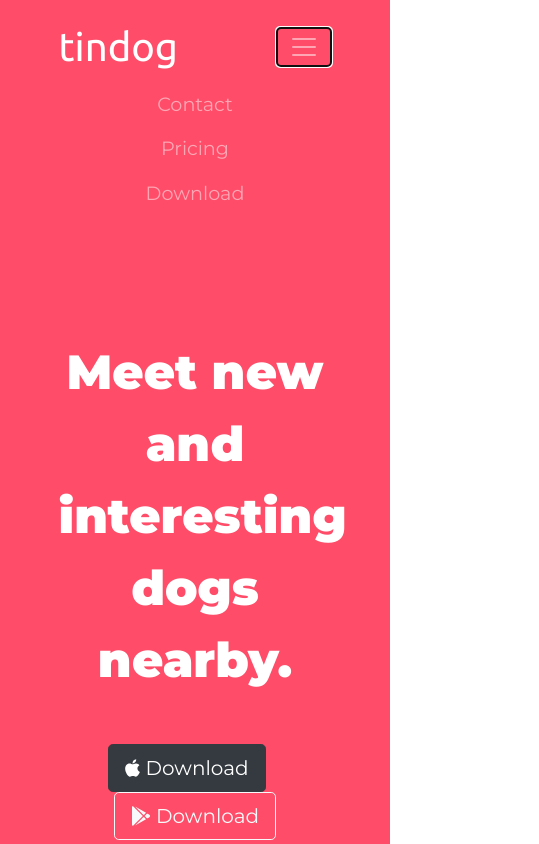
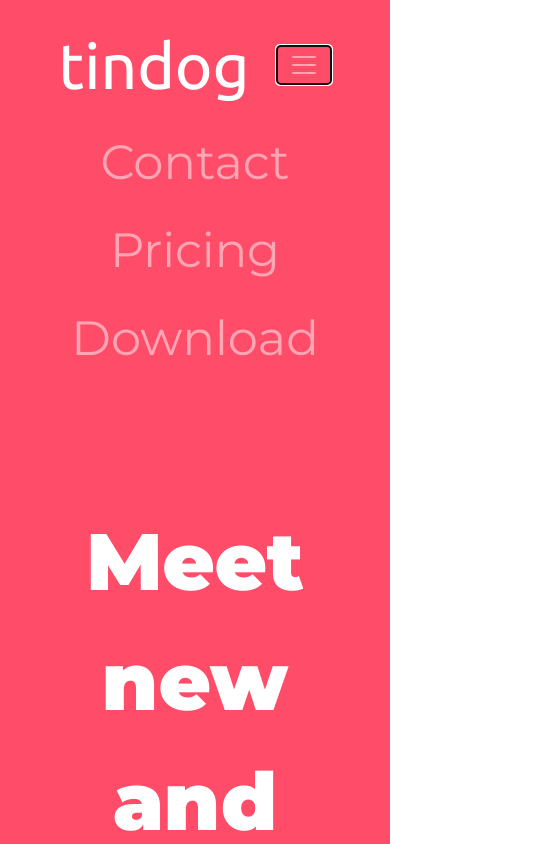
Before and after one commit to dan9b6/tindog, a plain HTML site: page index.html in a window 390 px wide. Both pictures are taken after a click on the button "Toggle navigation". Shown: the top 844 px of the page, 539 px wide, since content can reach past the window. Drawn offline with nearby package versions, Linux system fonts and the light colour scheme.

Commit message:
mobile friendly adjustments. Better readability

```diff
--- a/css/styles.css
+++ b/css/styles.css
@@ -144,6 +144,20 @@
 /* Media Queries Section */
 
 @media (max-width: 1028px) {
+  h1,
+  h2 {
+    font-size: 5rem;
+  }
+
+  .navbar-brand {
+    font-size: 4rem;
+  }
+
+  .nav-link {
+    margin: 0;
+    font-size: 3rem;
+  }
+
   #title {
     text-align: center;
   }
@@ -153,7 +167,15 @@
     transform: rotate(0);
   }
 
-  .nav-link {
-    margin: 0;
+  #pricing {
+    font-size: 3rem;
+  }
+
+  #pricing h2 {
+    margin-bottom: 4rem;
+  }
+
+  .btn {
+    font-size: 2rem;
   }
 }
--- a/index.html
+++ b/index.html
@@ -162,7 +162,7 @@
       <p>Simple and affordable price plans for your and your dog.</p>
 
       <div class="row">
-        <div class="col-lg-4 col-md-6 p-5">
+        <div class="col-lg-4 p-5">
           <div class="card">
             <div class="card-header">
               <h3>Chihuahua</h3>
@@ -177,7 +177,7 @@
           </div>
         </div>
 
-        <div class="col-lg-4 col-md-6 p-5">
+        <div class="col-lg-4 p-5">
           <div class="card">
             <div class="card-header">
               <h3>Labrador</h3>
```
